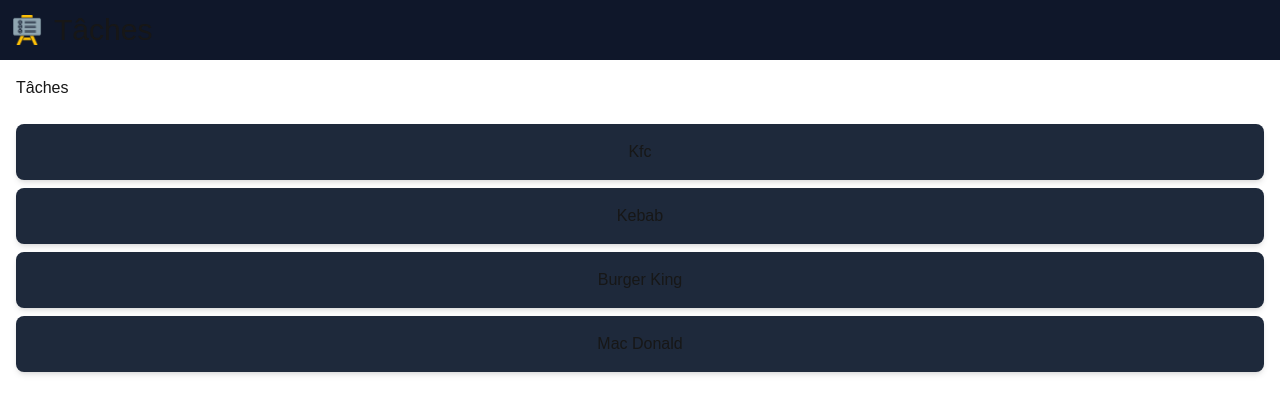
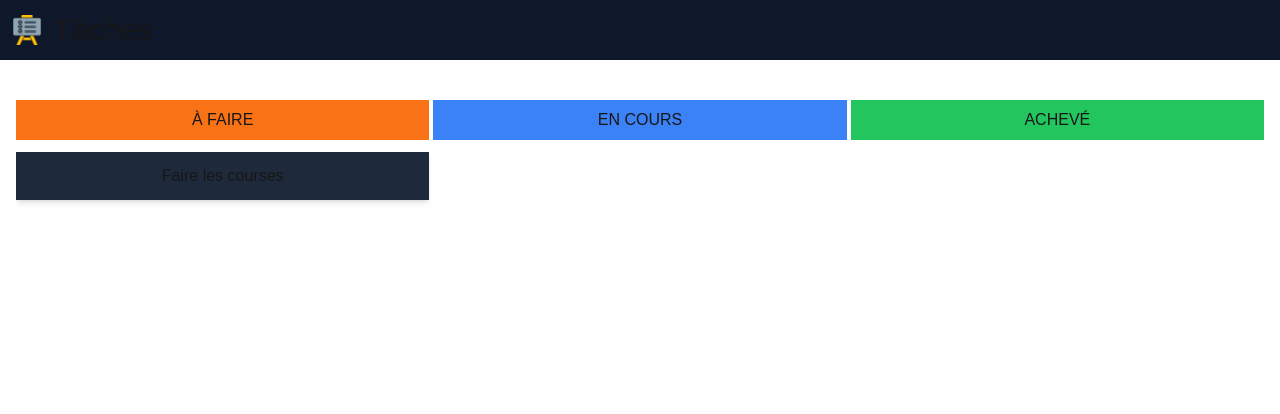
Before and after one commit to btkdevkh/next-pwa-test, a Next.js app: page / in a window 1280 px wide. Shown: the top 414 px of the page. Built offline with nearby package versions, Linux system fonts and the light colour scheme.

Commit message:
feat: :sparkles: Add vertical drag and drop

```diff
--- a/app/globals.css
+++ b/app/globals.css
@@ -21,15 +21,15 @@
 }
 
 /* Empêche la sélection de texte partout */
-/* * {
+* {
   user-select: none;
   -webkit-user-select: none;
   -moz-user-select: none;
   -ms-user-select: none;
-} */
+}
 
 /* Désactive le menu contextuel sur un appui long */
-/* body {
+body {
   -webkit-touch-callout: none;
   touch-action: manipulation;
-} */
+}
--- a/app/page.tsx
+++ b/app/page.tsx
@@ -1,16 +1,38 @@
-"use client";
-
-import DragDropMobileDesktop from "@/components/DragDropMobileDesktop";
+import DragDropHorizontal from "@/components/drags/DragDropHorizontal";
+import { Category } from "@/models/Category";
 
 const HomePage = () => {
   return (
     <>
       <div className="mx-auto">
-        <h1>Tâches</h1>
+        {/* <h1 className="text-lg">Tâches</h1> */}
         <br />
 
-        <div className="flex gap-3 flex-col md:flex-row lg:flex-row">
-          <DragDropMobileDesktop />
+        <div className="w-full">
+          <div className="flex flex-col w-full">
+            <div className="flex justify-around gap-1 mb-3">
+              {["À Faire", "En Cours", "Achevé"].map((title) => (
+                <div
+                  className={`${
+                    title === "À Faire"
+                      ? "bg-orange-500"
+                      : title === "En Cours"
+                      ? "bg-blue-500"
+                      : title === "Achevé"
+                      ? "bg-green-500"
+                      : ""
+                  } text-center w-full p-2`}
+                  key={title}
+                >
+                  <h2>{title.toUpperCase()}</h2>
+                </div>
+              ))}
+            </div>
+
+            {data.map((datums, index) => (
+              <DragDropHorizontal key={index} data={datums} />
+            ))}
+          </div>
         </div>
       </div>
     </>
@@ -18,3 +40,35 @@
 };
 
 export default HomePage;
+
+const data: Category[][] = [
+  [
+    {
+      id: 1,
+      data: [{ id: 1, text: "Faire les courses", done: false }],
+    },
+    {
+      id: 2,
+      data: [],
+    },
+    {
+      id: 3,
+      data: [],
+    },
+  ],
+];
+
+// [
+//   {
+//     id: 1,
+//     data: [],
+//   },
+//   {
+//     id: 2,
+//     data: [],
+//   },
+//   {
+//     id: 3,
+//     data: [],
+//   },
+// ],
--- /dev/null
+++ b/components/drags/DragDropHorizontal.tsx
@@ -0,0 +1,111 @@
+"use client";
+
+import { useState, useRef, useEffect } from "react";
+import { Category } from "@/models/Category";
+import { motion, AnimatePresence } from "framer-motion";
+
+type DragDropHorizontalProps = {
+  data: Category[];
+};
+
+const DragDropHorizontal = ({ data }: DragDropHorizontalProps) => {
+  const [items, setItems] = useState(data);
+  const draggedItemRef = useRef<number | null>(null);
+  const startX = useRef<number | null>(null);
+  const isTouch = useRef<boolean>(false);
+  const isDragging = useRef<boolean>(false);
+
+  useEffect(() => {
+    const handleTouchMove = (event: TouchEvent) => event.preventDefault();
+    document.addEventListener("touchmove", handleTouchMove, { passive: false });
+    return () => document.removeEventListener("touchmove", handleTouchMove);
+  }, []);
+
+  const startDrag = (
+    index: number,
+    event: React.TouchEvent | React.MouseEvent
+  ) => {
+    isTouch.current = "touches" in event;
+    draggedItemRef.current = index;
+    startX.current = isTouch.current
+      ? (event as React.TouchEvent).touches[0].clientX
+      : (event as React.MouseEvent).clientX;
+    isDragging.current = true;
+  };
+
+  const moveDrag = (event: React.TouchEvent | React.MouseEvent) => {
+    if (
+      !isDragging.current ||
+      draggedItemRef.current === null ||
+      startX.current === null
+    ) {
+      return;
+    }
+
+    const currentX = isTouch.current
+      ? (event as React.TouchEvent).touches[0].clientX
+      : (event as React.MouseEvent).clientX;
+
+    const deltaX = currentX - startX.current;
+
+    let newIndex = draggedItemRef.current;
+    if (deltaX > 20) newIndex = Math.min(newIndex + 1, items.length - 1);
+    if (deltaX < -20) newIndex = Math.max(newIndex - 1, 0);
+
+    if (newIndex !== draggedItemRef.current) {
+      const updatedItems = [...items];
+      const [draggedItem] = updatedItems.splice(draggedItemRef.current, 1);
+      updatedItems.splice(newIndex, 0, draggedItem);
+      setItems(updatedItems);
+      draggedItemRef.current = newIndex;
+      startX.current = currentX;
+    }
+  };
+
+  const endDrag = () => {
+    isDragging.current = false;
+    draggedItemRef.current = null;
+    startX.current = null;
+  };
+
+  return (
+    <AnimatePresence>
+      <div className="grid grid-cols-3 gap-1 w-full overflow-hidden">
+        {items.map((item, index) => (
+          <div key={item.id} className="text-center w-full">
+            {item.data.map((datum) => (
+              <motion.div
+                key={datum.id}
+                className={`p-3 mb-2 text-center shadow-md cursor-pointer relative transition-colors
+              ${
+                draggedItemRef.current === index
+                  ? "bg-slate-700 text-white"
+                  : "bg-slate-800"
+              }`}
+                // style={{ userSelect: "none" }}
+                onTouchStart={(e) => startDrag(index, e)}
+                onTouchMove={moveDrag}
+                onTouchEnd={endDrag}
+                onMouseDown={(e) => startDrag(index, e)}
+                onMouseMove={moveDrag}
+                onMouseUp={endDrag}
+                onMouseLeave={endDrag}
+                layout
+                whileTap={{ scale: 1 }}
+                transition={{
+                  type: "spring",
+                  stiffness: 200,
+                  damping: 50,
+                }}
+              >
+                {datum.text}
+              </motion.div>
+            ))}
+          </div>
+        ))}
+      </div>
+    </AnimatePresence>
+  );
+};
+
+export default DragDropHorizontal;
--- /dev/null
+++ b/models/Category.ts
@@ -0,0 +1,6 @@
+import { Task } from "./Task";
+
+export interface Category {
+  id: number;
+  data: Task[];
+}
--- /dev/null
+++ b/models/Task.ts
@@ -0,0 +1,5 @@
+export interface Task {
+  id: number;
+  text: string;
+  done: false;
+}
```
Also changed, not shown: components/drags/DnDMobileOnly.tsx (renamed from components/DnDMobileOnly.tsx), components/drags/DragDropMobileDesktop.tsx (renamed from components/DragDropMobileDesktop.tsx).
